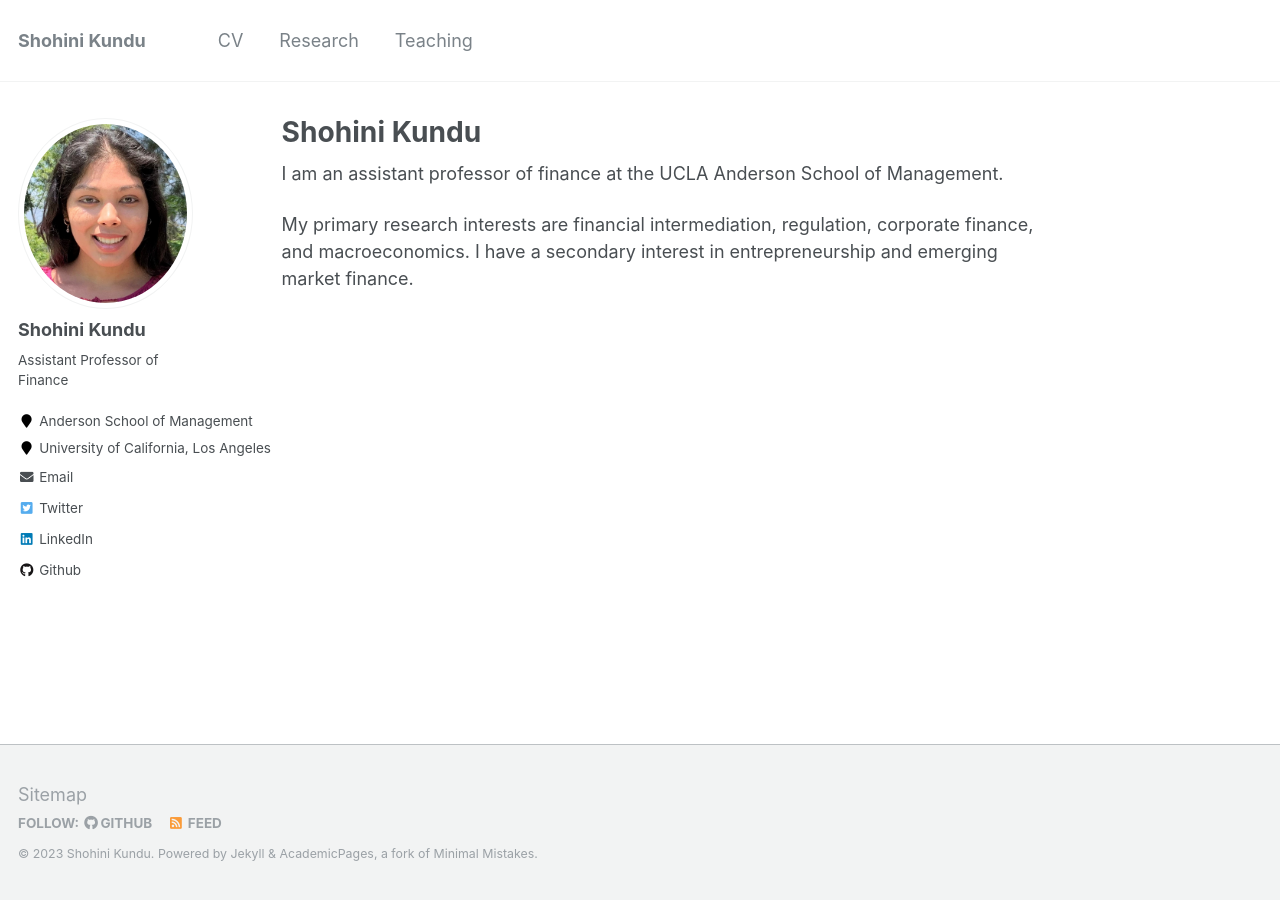
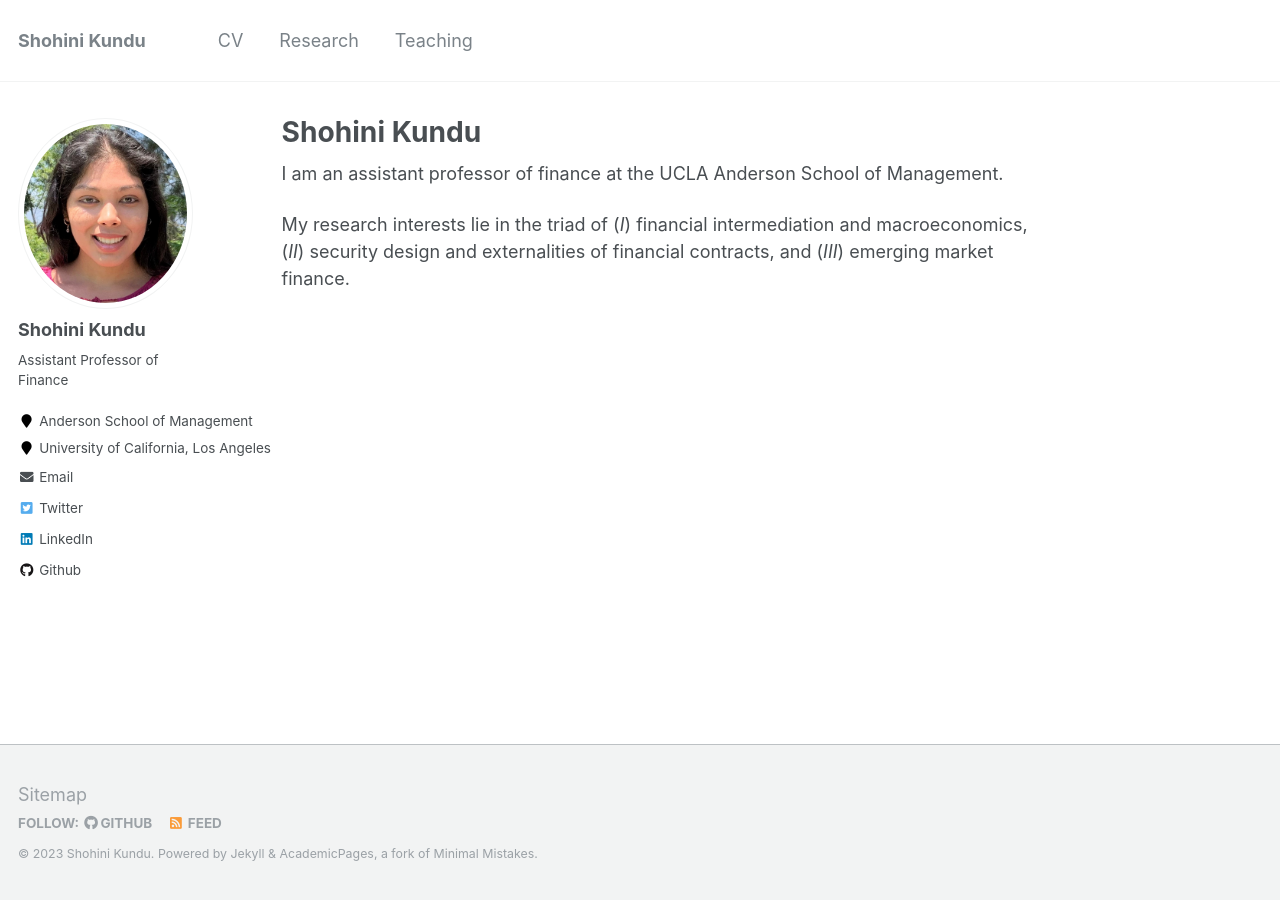
Before and after one commit to shohinikundu/shohinikundu.github.io, a Jekyll site: the page built from _pages/about.md, in a window 1280 px wide. Built offline with Jekyll 4.4.1, drawn with Linux system fonts in a browser that asks for light colours.

Commit message:
Update about.md

```diff
--- a/_pages/about.md
+++ b/_pages/about.md
@@ -10,4 +10,4 @@ redirect_from:
 
 I am an assistant professor of finance at the UCLA Anderson School of Management.
 
-My primary research interests are financial intermediation, regulation, corporate finance, and macroeconomics. I have a secondary interest in entrepreneurship and emerging market finance.
+My research interests lie in the triad of (_I_) financial intermediation and macroeconomics, (_II_) security design and externalities of financial contracts, and (_III_) emerging market finance.
```
